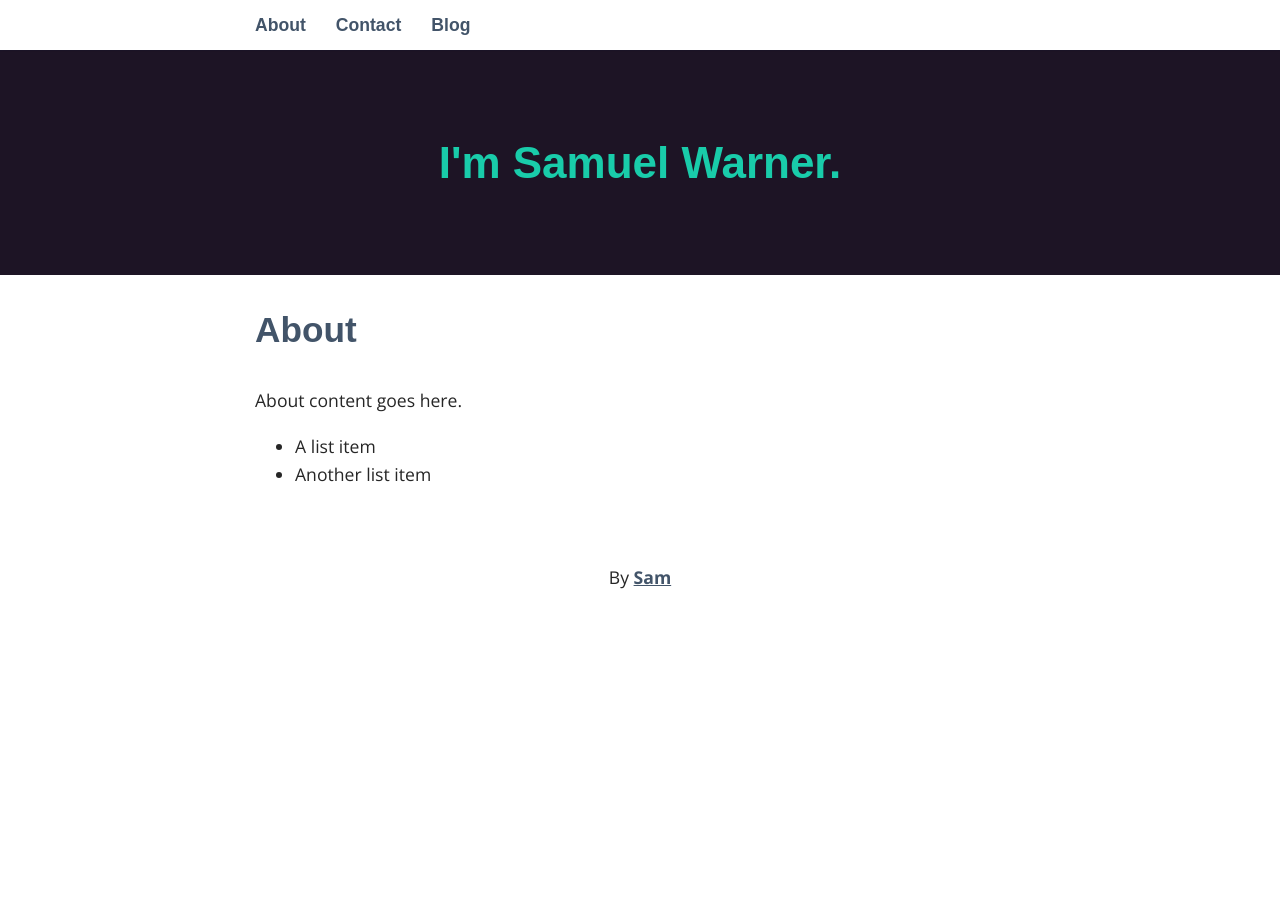
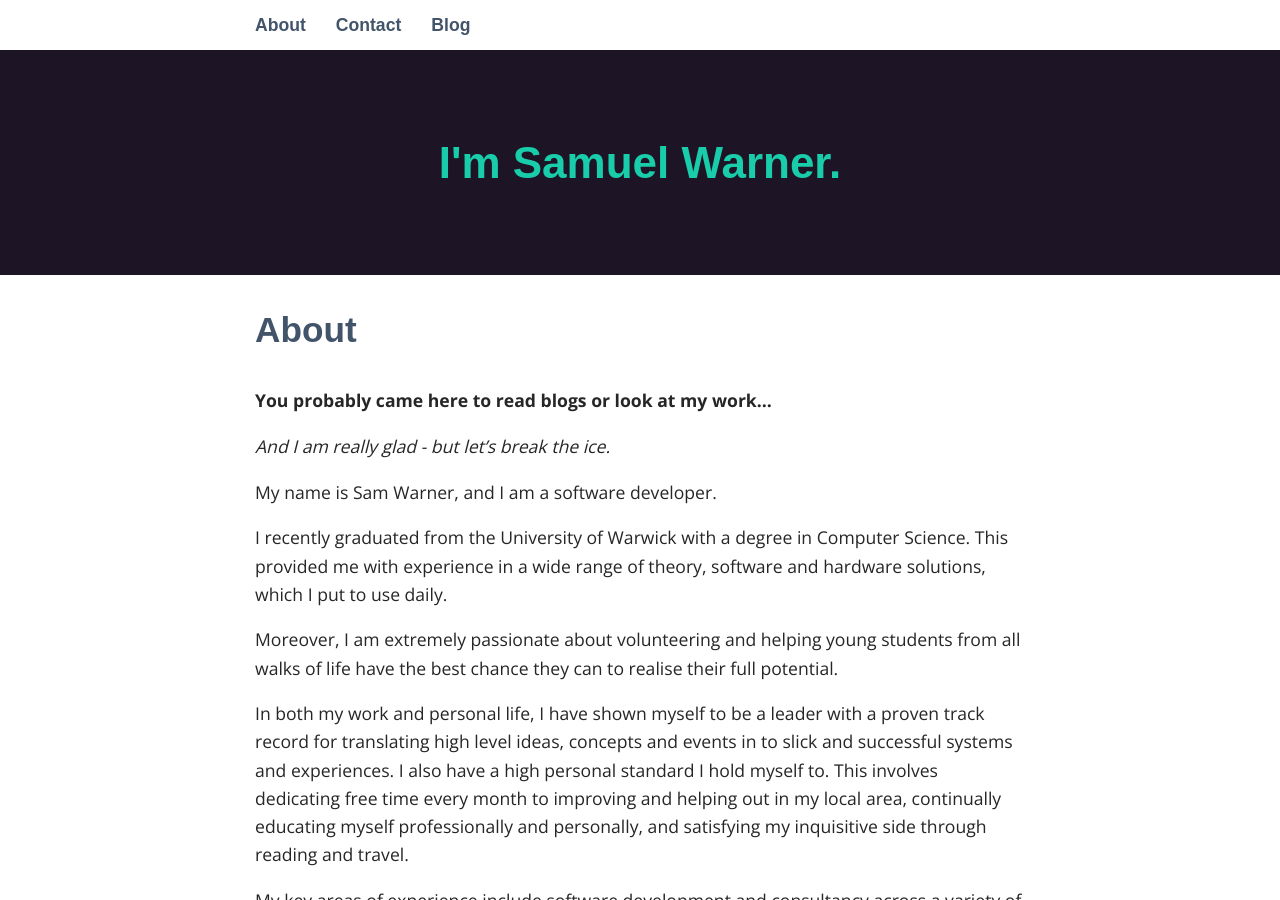
Before and after one commit to sjwarner/sjwarner.github.io, a Jekyll site: the page built from _pages/01_about.md, in a window 1280 px wide and 900 px high. Built offline with Jekyll 4.4.1, drawn with Linux system fonts in a browser that asks for light colours; some web fonts are replaced; some of the changed text lies outside the part shown.

Commit message:
Update 'about' section.

```diff
--- a/_pages/01_about.md
+++ b/_pages/01_about.md
@@ -4,7 +4,18 @@ title: About
 permalink: /about/
 ---
 
-About content goes here.
+**You probably came here to read blogs or look at my work...**
 
-* A list item
-* Another list item
+*And I am really glad - but let's break the ice.*
+
+My name is Sam Warner, and I am a software developer.
+
+I recently graduated from the University of Warwick with a degree in Computer Science. This provided me with experience in a wide range of theory, software and hardware solutions, which I put to use daily.
+
+Moreover, I am extremely passionate about volunteering and helping young students from all walks of life have the best chance they can to realise their full potential.
+
+In both my work and personal life, I have shown myself to be a leader with a proven track record for translating high level ideas, concepts and events in to slick and successful systems and experiences. I also have a high personal standard I hold myself to. This involves dedicating free time every month to improving and helping out in my local area, continually educating myself professionally and personally, and satisfying my inquisitive side through reading and travel.
+
+My key areas of experience include software development and consultancy across a variety of applications and contexts, each of which have taken place in a forward-thinking and agile environment.
+
+If you are more interested in discussing my experience, would be interested in using my services, or have a great cause I can contribute to, [please get in contact with me](/contact).
```
